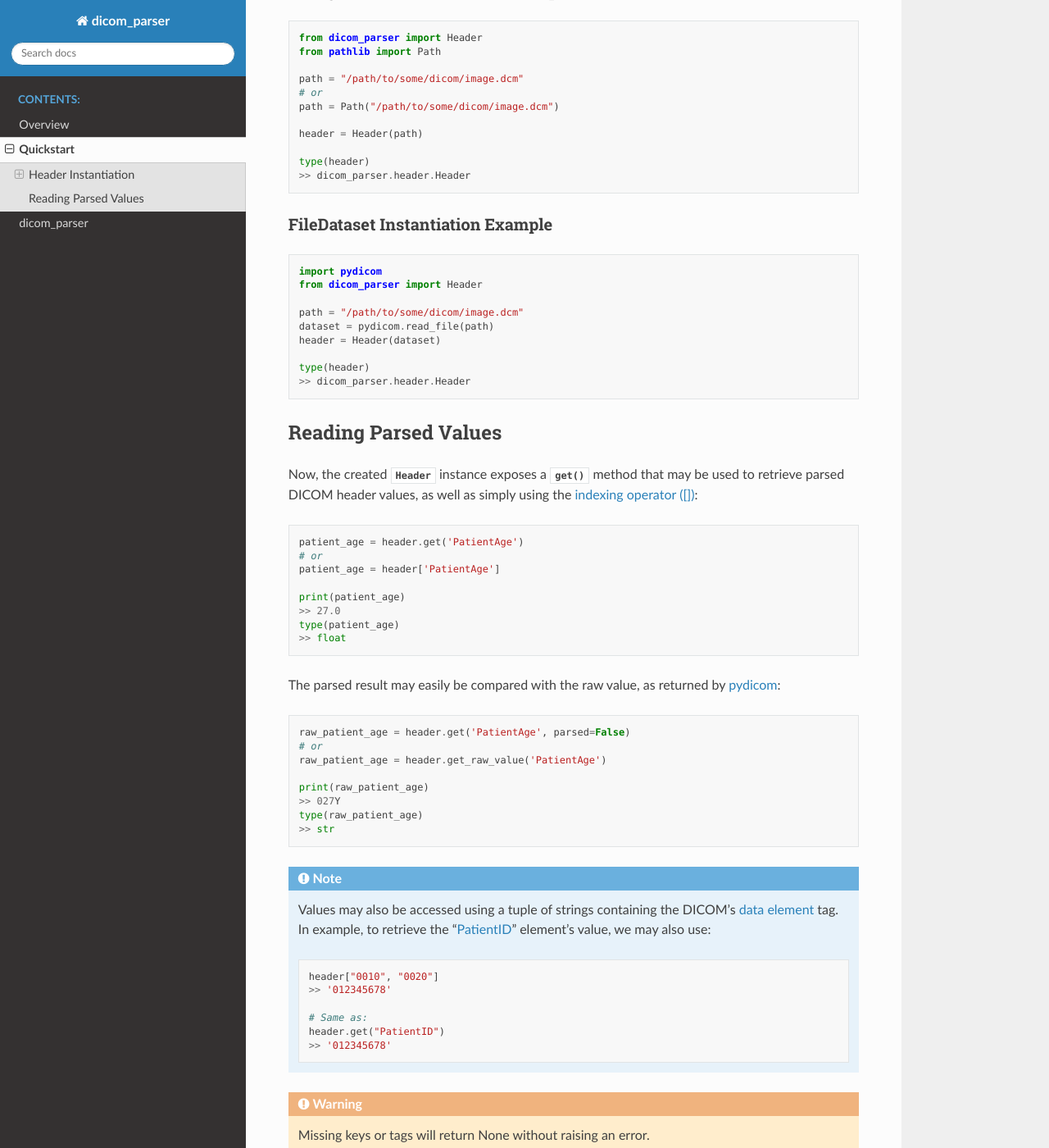
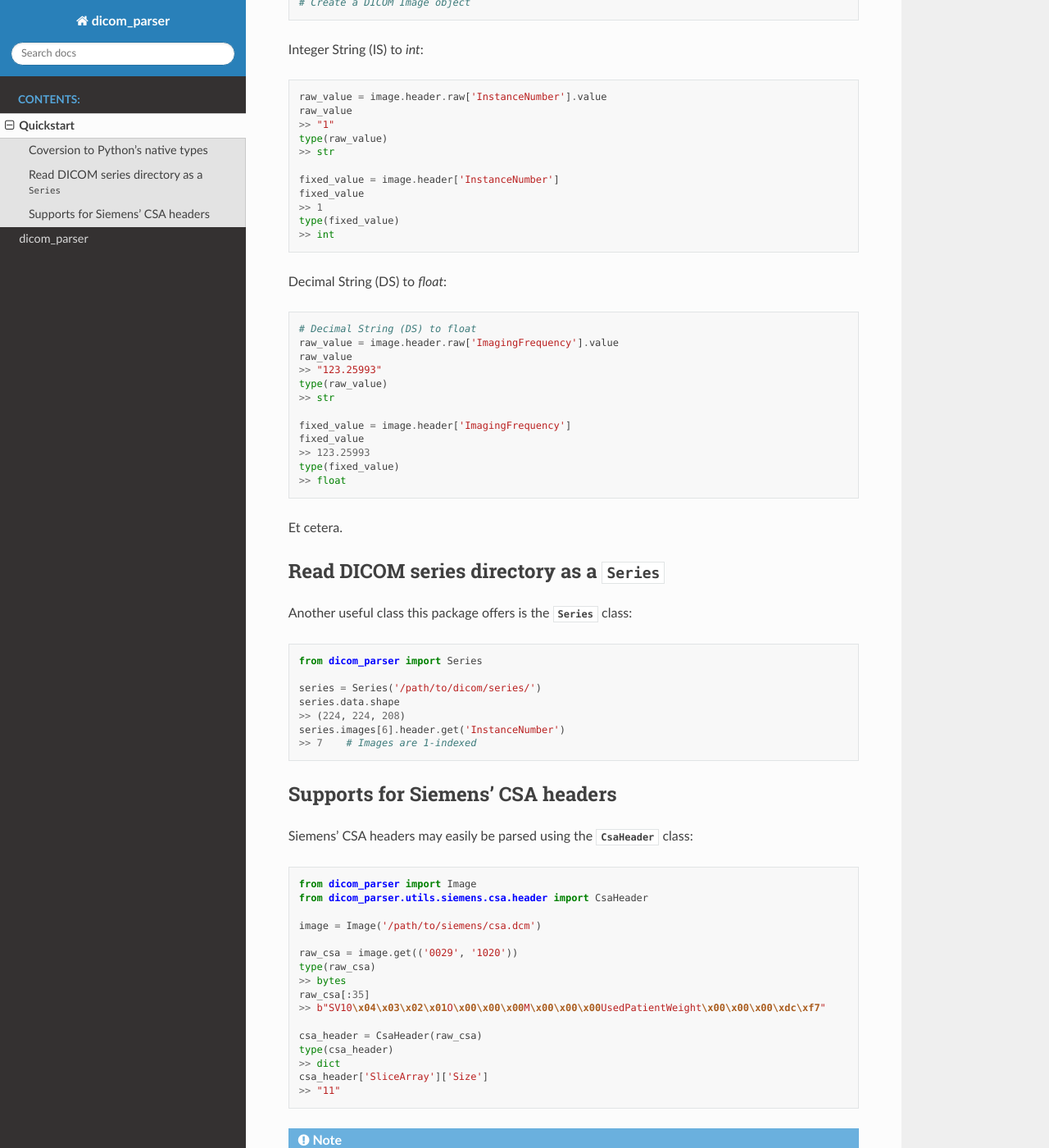
Before and after one commit to open-dicom/dicom_parser, a Sphinx documentation site: the page built from docs/quickstart.rst, in a window 1280 px wide and 1400 px high, scrolled down 315 px. Shown: the whole window at 82% size. Built offline with Sphinx 7.4.7 and the Read the Docs theme 2.0.0, drawn with Linux system fonts in a browser that asks for light colours; pages that are not in the unit, such as notebooks, are missing from menus; some of the changed text lies outside the part shown.

Commit message:
Rewrote quickstart, simplified the overview, and rearraged the doc's index

```diff
--- a/docs/index.rst
+++ b/docs/index.rst
@@ -1,12 +1,13 @@
 Welcome to dicom_parser's documentation!
 ========================================
+
+.. include:: overview.rst
+.. include:: installation.rst
 
 .. toctree::
    :maxdepth: 2
    :caption: Contents:
 
-   overview
-   installation
    quickstart
    modules/modules
 
--- a/docs/quickstart.rst
+++ b/docs/quickstart.rst
@@ -1,91 +1,94 @@
 Quickstart
 ==========
 
-Header Instantiation
---------------------
 
-To read a DICOM image (`.dcm` file), simply instantiate the
-:class:`~dicom_parser.header.Header` class with either a
-:class:`~pydicom.FileDataset` instance, a string representing the path of
-the `.dcm` file, or a :class:`~pathlib.Path` instance.
+Coversion to Python's native types
+----------------------------------
 
-String or Path Instantiation Example
-....................................
+The most basic usage case is reading a single DICOM image (*.dcm* file).
 
 .. code:: python
 
-    from dicom_parser import Header
-    from pathlib import Path
+    from dicom_parser import Image
 
-    path = "/path/to/some/dicom/image.dcm"
-    # or
-    path = Path("/path/to/some/dicom/image.dcm")
+    # Create a DICOM Image object
 
-    header = Header(path)
-
-    type(header)
-    >> dicom_parser.header.Header
-
-FileDataset Instantiation Example
-.................................
+Integer String (IS) to *int*:
 
 .. code:: python
 
-    import pydicom
-    from dicom_parser import Header
+    raw_value = image.header.raw['InstanceNumber'].value
+    raw_value
+    >> "1"
+    type(raw_value)
+    >> str
 
-    path = "/path/to/some/dicom/image.dcm"
-    dataset = pydicom.read_file(path)
-    header = Header(dataset)
+    fixed_value = image.header['InstanceNumber']
+    fixed_value
+    >> 1
+    type(fixed_value)
+    >> int
 
-    type(header)
-    >> dicom_parser.header.Header
+Decimal String (DS) to *float*:
+
+.. code:: python
+
+    # Decimal String (DS) to float
+    raw_value = image.header.raw['ImagingFrequency'].value
+    raw_value
+    >> "123.25993"
+    type(raw_value)
+    >> str
+
+    fixed_value = image.header['ImagingFrequency']
+    fixed_value
+    >> 123.25993
+    type(fixed_value)
+    >> float
+
+Et cetera.
+
+Read DICOM series directory as a :class:`~dicom_parser.series.Series`
+---------------------------------------------------------------------
+
+Another useful class this package offers is the
+:class:`~dicom_parser.series.Series` class:
+
+.. code:: python
+
+    from dicom_parser import Series
+
+    series = Series('/path/to/dicom/series/')
+    series.data.shape
+    >> (224, 224, 208)
+    series.images[6].header.get('InstanceNumber')
+    >> 7    # Images are 1-indexed
 
 
-Reading Parsed Values
----------------------
+Supports for Siemens' CSA headers
+---------------------------------
+Siemens' CSA headers may easily be parsed using the
+:class:`~dicom_parser.utils.siemens.csa.header.CsaHeader` class:
 
-Now, the created :class:`~dicom_parser.header.Header` instance exposes
-a :meth:`~dicom_parser.header.Header.get` method that may be used
-to retrieve parsed DICOM header values, as well as simply using the
-`indexing operator ([]) <https://docs.python.org/3.4/library/operator.html#operator.__getitem__>`_::
+.. code:: python
 
-    patient_age = header.get('PatientAge')
-    # or
-    patient_age = header['PatientAge']
+    from dicom_parser import Image
+    from dicom_parser.utils.siemens.csa.header import CsaHeader
 
-    print(patient_age)
-    >> 27.0
-    type(patient_age)
-    >> float
+    image = Image('/path/to/siemens/csa.dcm')
 
-The parsed result may easily be compared with the raw value, as returned
-by `pydicom <https://github.com/pydicom/pydicom>`_::
+    raw_csa = image.get(('0029', '1020'))
+    type(raw_csa)
+    >> bytes
+    raw_csa[:35]
+    >> b"SV10\x04\x03\x02\x01O\x00\x00\x00M\x00\x00\x00UsedPatientWeight\x00\x00\x00\xdc\xf7"
 
-    raw_patient_age = header.get('PatientAge', parsed=False)
-    # or
-    raw_patient_age = header.get_raw_value('PatientAge')
-
-    print(raw_patient_age)
-    >> 027Y
-    type(raw_patient_age)
-    >> str
+    csa_header = CsaHeader(raw_csa)
+    type(csa_header)
+    >> dict
+    csa_header['SliceArray']['Size']
+    >> "11"
 
 .. note::
 
-    Values may also be accessed using a tuple of strings containing the DICOM's
-    `data element <https://northstar-www.dartmouth.edu/doc/idl/html_6.2/DICOM_Attributes.html>`_
-    tag. In example, to retrieve the
-    "`PatientID <https://dicom.innolitics.com/ciods/mr-image/patient/00100020>`_"
-    element's value, we may also use::
-
-        header["0010", "0020"]
-        >> '012345678'
-
-        # Same as:
-        header.get("PatientID")
-        >> '012345678'
-
-.. warning::
-
-    Missing keys or tags will return None without raising an error.
+    Type conversion for CSA header values is still not implemented.
```
Also changed, not shown: docs/overview.rst (+0 -8 lines).
